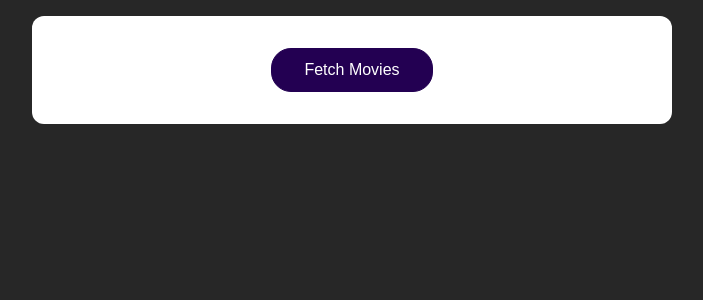
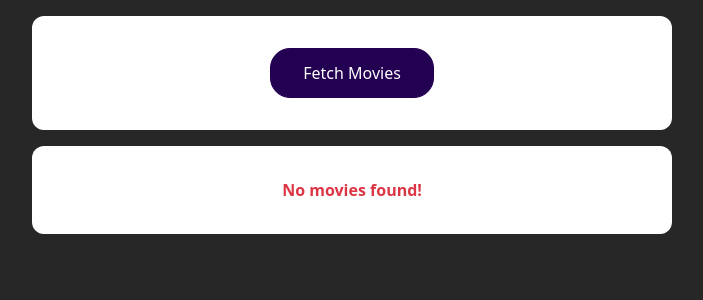
Before and after one commit to rubanero14/React-Lessons-Section14-Sending-HTTP-Requests-Database-Connection, a React (Create React App) app: page / in a window 1280 px wide. Shown: the top 300 px of the page, without its empty margins (288-991 px from the left). Built offline with nearby package versions, Linux system fonts and the light colour scheme.

Commit message:
Handling Loading & Data States

```diff
--- a/public/index.html
+++ b/public/index.html
@@ -24,6 +24,8 @@
       work correctly both with client-side routing and a non-root public URL.
       Learn how to configure a non-root public URL by running `npm run build`.
     -->
+    <link href="https://cdn.jsdelivr.net/npm/bootstrap@5.0.2/dist/css/bootstrap.min.css" rel="stylesheet"
+      integrity="sha384-EVSTQN3/azprG1Anm3QDgpJLIm9Nao0Yz1ztcQTwFspd3yD65VohhpuuCOmLASjC" crossorigin="anonymous">
     <title>React App</title>
   </head>
   <body>
@@ -40,4 +42,8 @@
       To create a production bundle, use `npm run build` or `yarn build`.
     -->
   </body>
+  <script src="https://cdn.jsdelivr.net/npm/@popperjs/core@2.9.2/dist/umd/popper.min.js"
+    integrity="sha384-IQsoLXl5PILFhosVNubq5LC7Qb9DXgDA9i+tQ8Zj3iwWAwPtgFTxbJ8NT4GN1R8p" crossorigin="anonymous" defer></script>
+  <script src="https://cdn.jsdelivr.net/npm/bootstrap@5.0.2/dist/js/bootstrap.min.js"
+    integrity="sha384-cVKIPhGWiC2Al4u+LWgxfKTRIcfu0JTxR+EQDz/bgldoEyl4H0zUF0QKbrJ0EcQF" crossorigin="anonymous" defer></script>
 </html>
--- a/src/App.js
+++ b/src/App.js
@@ -1,15 +1,19 @@
 import React, { useState } from "react";
 import axios from "axios";
 
+import Loading from "./components/Loading";
 import MoviesList from "./components/MoviesList";
 import "./App.css";
 
 function App() {
   const [dummyMovies, setDummyMovies] = useState([]);
+  const [isLoading, setIsLoading] = useState(false);
 
   const fetchMovies = async () => {
+    setIsLoading(true);
     const response = await axios.get("https://swapi.dev/api/films");
-    return setDummyMovies(response.data.results);
+    setDummyMovies(response.data.results);
+    return setIsLoading(false);
   };
 
   return (
@@ -17,11 +21,17 @@ function App() {
       <section>
         <button onClick={fetchMovies}>Fetch Movies</button>
       </section>
-      {dummyMovies.length > 0 && (
-        <section>
+      <section>
+        {isLoading && <Loading />}
+        {dummyMovies.length === 0 && !isLoading && (
+          <p className="mb-0 text-danger">
+            <strong>No movies found!</strong>
+          </p>
+        )}
+        {dummyMovies.length > 0 && !isLoading && (
           <MoviesList movies={dummyMovies} />
-        </section>
-      )}
+        )}
+      </section>
     </React.Fragment>
   );
 }
--- /dev/null
+++ b/src/components/Loading.js
@@ -0,0 +1,7 @@
+import React from "react";
+
+const Loading = () => {
+  return <div class="spinner-border" role="status" />;
+};
+
+export default Loading;
```
